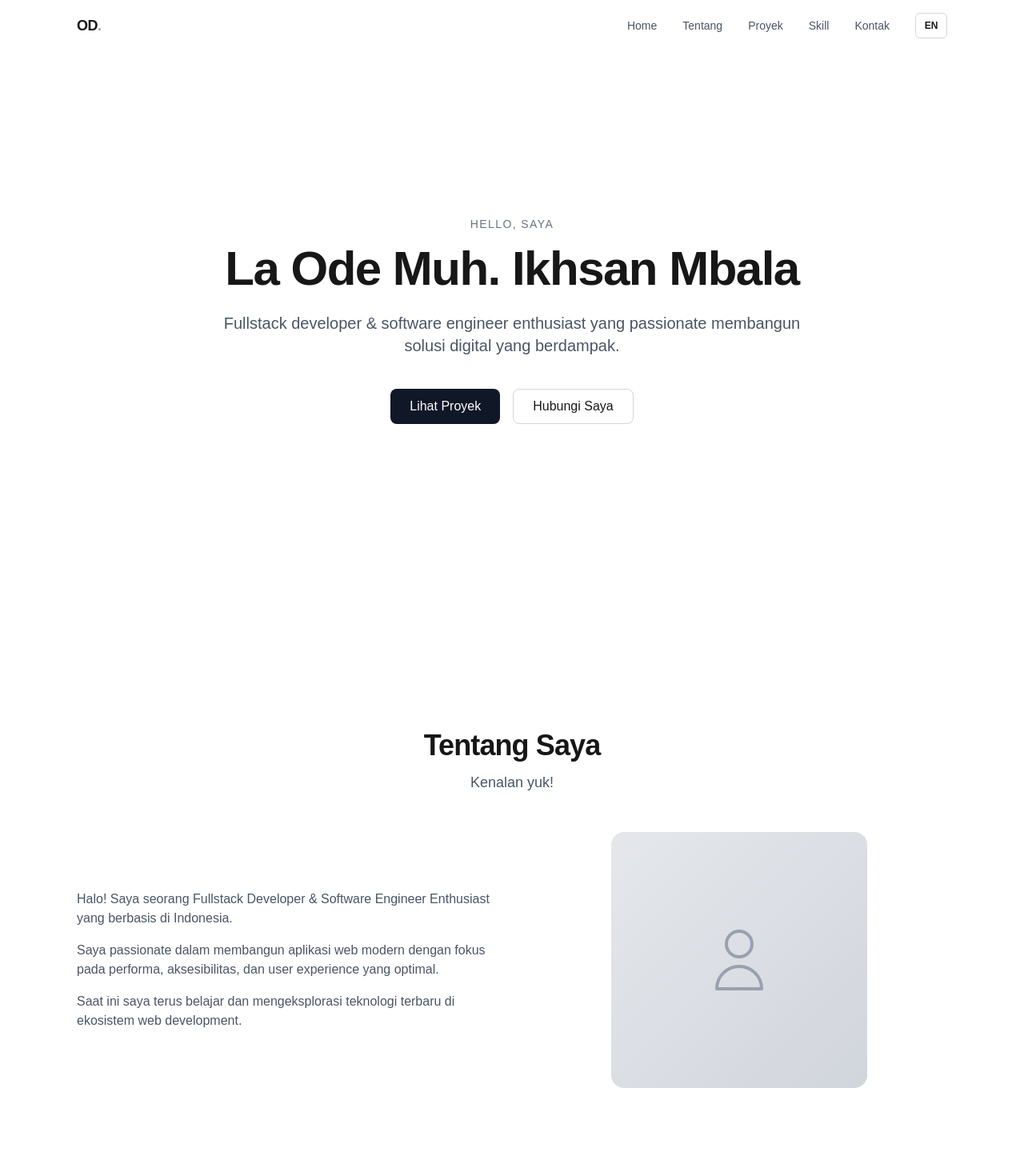
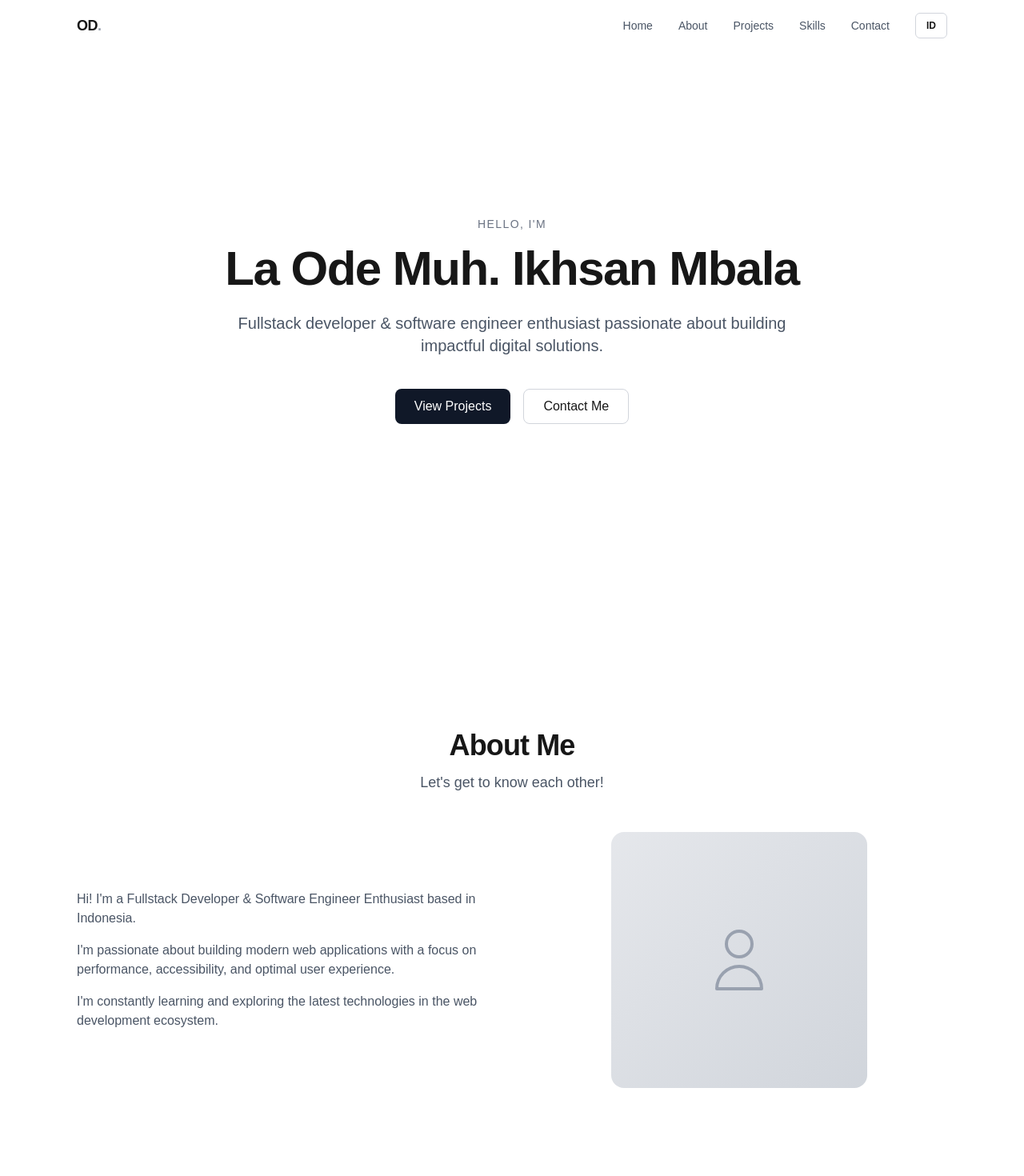
Before and after one commit to Limzy71/Portofolio, a Next.js app: page / in a window 1280 px wide. Shown: the top 1470 px of the page at 80% size. Built offline with nearby package versions, Linux system fonts and the light colour scheme.

Commit message:
refactor: split translations to locales/ + auto-detect browser language

```diff
--- a/contexts/LanguageContext.tsx
+++ b/contexts/LanguageContext.tsx
@@ -1,12 +1,19 @@
 "use client";
 
-import { createContext, useContext, useState, useEffect, useCallback, type ReactNode } from "react";
-import type { Locale } from "@/lib/translations";
-import { translations } from "@/lib/translations";
+import {
+  createContext,
+  useContext,
+  useState,
+  useEffect,
+  useCallback,
+  type ReactNode,
+} from "react";
+import type { Locale, Translation } from "@/lib/locales";
+import { locales } from "@/lib/locales";
 
 interface LanguageContextType {
   locale: Locale;
-  t: (typeof translations)[Locale];
+  t: Translation;
   toggleLocale: () => void;
   setLocale: (locale: Locale) => void;
 }
@@ -15,6 +22,13 @@ const LanguageContext = createContext<LanguageContextType | undefined>(undefined
 
 const STORAGE_KEY = "portfolio-locale";
 
+function detectBrowserLocale(): Locale {
+  if (typeof navigator === "undefined") return "id";
+  const lang = navigator.language;
+  if (lang.startsWith("id")) return "id";
+  return "en";
+}
+
 export function LanguageProvider({ children }: { children: ReactNode }) {
   const [locale, setLocaleState] = useState<Locale>("id");
 
@@ -22,6 +36,10 @@ export function LanguageProvider({ children }: { children: ReactNode }) {
     const saved = localStorage.getItem(STORAGE_KEY) as Locale | null;
     if (saved === "id" || saved === "en") {
       setLocaleState(saved);
+    } else {
+      const detected = detectBrowserLocale();
+      setLocaleState(detected);
+      localStorage.setItem(STORAGE_KEY, detected);
     }
   }, []);
 
@@ -38,7 +56,7 @@ export function LanguageProvider({ children }: { children: ReactNode }) {
     });
   }, []);
 
-  const t = translations[locale];
+  const t = locales[locale] as Translation;
 
   return (
     <LanguageContext.Provider value={{ locale, t, toggleLocale, setLocale }}>
--- /dev/null
+++ b/lib/locales/en.ts
@@ -0,0 +1,53 @@
+export const en = {
+  nav: {
+    home: "Home",
+    tentang: "About",
+    proyek: "Projects",
+    skill: "Skills",
+    kontak: "Contact",
+  },
+  hero: {
+    greeting: "Hello, I'm",
+    description:
+      "Fullstack developer & software engineer enthusiast passionate about building impactful digital solutions.",
+    viewProjects: "View Projects",
+    contactMe: "Contact Me",
+  },
+  about: {
+    title: "About Me",
+    subtitle: "Let's get to know each other!",
+    p1: "Hi! I'm a Fullstack Developer & Software Engineer Enthusiast based in Indonesia.",
+    p2: "I'm passionate about building modern web applications with a focus on performance, accessibility, and optimal user experience.",
+    p3: "I'm constantly learning and exploring the latest technologies in the web development ecosystem.",
+  },
+  projects: {
+    title: "Projects",
+    subtitle: "Some projects I've worked on.",
+    empty: "No projects added yet.",
+    liveDemo: "Live Demo →",
+    sourceCode: "Source Code →",
+  },
+  skills: {
+    title: "Skills",
+    subtitle: "Technologies I work with.",
+    frontend: "Frontend",
+    backend: "Backend",
+    tools: "Tools",
+    design: "Design",
+  },
+  contact: {
+    title: "Contact Me",
+    subtitle: "Got a project or want to chat? Just reach out!",
+    description:
+      "Have a question or want to collaborate? Don't hesitate to contact me.",
+  },
+  footer: {
+    rights: "All rights reserved.",
+    builtWith: "Built with Next.js & Framer Motion",
+  },
+  splash: {
+    skip: "Skip →",
+  },
+} as const;
+
+export type EnTranslation = typeof en;
--- /dev/null
+++ b/lib/locales/id.ts
@@ -0,0 +1,53 @@
+export const id = {
+  nav: {
+    home: "Home",
+    tentang: "Tentang",
+    proyek: "Proyek",
+    skill: "Skill",
+    kontak: "Kontak",
+  },
+  hero: {
+    greeting: "Hello, saya",
+    description:
+      "Fullstack developer & software engineer enthusiast yang passionate membangun solusi digital yang berdampak.",
+    viewProjects: "Lihat Proyek",
+    contactMe: "Hubungi Saya",
+  },
+  about: {
+    title: "Tentang Saya",
+    subtitle: "Kenalan yuk!",
+    p1: "Halo! Saya seorang Fullstack Developer & Software Engineer Enthusiast yang berbasis di Indonesia.",
+    p2: "Saya passionate dalam membangun aplikasi web modern dengan fokus pada performa, aksesibilitas, dan user experience yang optimal.",
+    p3: "Saat ini saya terus belajar dan mengeksplorasi teknologi terbaru di ekosistem web development.",
+  },
+  projects: {
+    title: "Proyek",
+    subtitle: "Beberapa proyek yang pernah saya kerjakan.",
+    empty: "Belum ada proyek ditambahkan.",
+    liveDemo: "Live Demo →",
+    sourceCode: "Source Code →",
+  },
+  skills: {
+    title: "Skill",
+    subtitle: "Teknologi yang saya kuasai.",
+    frontend: "Frontend",
+    backend: "Backend",
+    tools: "Tools",
+    design: "Design",
+  },
+  contact: {
+    title: "Hubungi Saya",
+    subtitle: "Ada proyek atau ingin ngobrol? Langsung aja!",
+    description:
+      "Punya pertanyaan atau ingin berkolaborasi? Jangan ragu untuk menghubungi saya.",
+  },
+  footer: {
+    rights: "All rights reserved.",
+    builtWith: "Dibuat dengan Next.js & Framer Motion",
+  },
+  splash: {
+    skip: "Skip →",
+  },
+} as const;
+
+export type IdTranslation = typeof id;
--- /dev/null
+++ b/lib/locales/index.ts
@@ -0,0 +1,7 @@
+import { id } from "./id";
+import { en } from "./en";
+
+export type Locale = "id" | "en";
+export type Translation = typeof id;
+
+export const locales = { id, en } as const;
--- a/lib/translations.ts
+++ /dev/null
@@ -1,108 +0,0 @@
-export type Locale = "id" | "en";
-
-export const translations = {
-  id: {
-    nav: {
-      home: "Home",
-      tentang: "Tentang",
-      proyek: "Proyek",
-      skill: "Skill",
-      kontak: "Kontak",
-    },
-    hero: {
-      greeting: "Hello, saya",
-      description:
-        "Fullstack developer & software engineer enthusiast yang passionate membangun solusi digital yang berdampak.",
-      viewProjects: "Lihat Proyek",
-      contactMe: "Hubungi Saya",
-    },
-    about: {
-      title: "Tentang Saya",
-      subtitle: "Kenalan yuk!",
-      p1: "Halo! Saya seorang Fullstack Developer & Software Engineer Enthusiast yang berbasis di Indonesia.",
-      p2: "Saya passionate dalam membangun aplikasi web modern dengan fokus pada performa, aksesibilitas, dan user experience yang optimal.",
-      p3: "Saat ini saya terus belajar dan mengeksplorasi teknologi terbaru di ekosistem web development.",
-    },
-    projects: {
-      title: "Proyek",
-      subtitle: "Beberapa proyek yang pernah saya kerjakan.",
-      empty: "Belum ada proyek ditambahkan.",
-      liveDemo: "Live Demo →",
-      sourceCode: "Source Code →",
-    },
-    skills: {
-      title: "Skill",
-      subtitle: "Teknologi yang saya kuasai.",
-      frontend: "Frontend",
-      backend: "Backend",
-      tools: "Tools",
-      design: "Design",
-    },
-    contact: {
-      title: "Hubungi Saya",
-      subtitle: "Ada proyek atau ingin ngobrol? Langsung aja!",
-      description:
-        "Punya pertanyaan atau ingin berkolaborasi? Jangan ragu untuk menghubungi saya.",
-    },
-    footer: {
-      rights: "All rights reserved.",
-      builtWith: "Dibuat dengan Next.js & Framer Motion",
-    },
-    splash: {
-      skip: "Skip →",
-    },
-  },
-  en: {
-    nav: {
-      home: "Home",
-      tentang: "About",
-      proyek: "Projects",
-      skill: "Skills",
-      kontak: "Contact",
-    },
-    hero: {
-      greeting: "Hello, I'm",
-      description:
-        "Fullstack developer & software engineer enthusiast passionate about building impactful digital solutions.",
-      viewProjects: "View Projects",
-      contactMe: "Contact Me",
-    },
-    about: {
-      title: "About Me",
-      subtitle: "Let's get to know each other!",
-      p1: "Hi! I'm a Fullstack Developer & Software Engineer Enthusiast based in Indonesia.",
-      p2: "I'm passionate about building modern web applications with a focus on performance, accessibility, and optimal user experience.",
-      p3: "I'm constantly learning and exploring the latest technologies in the web development ecosystem.",
-    },
-    projects: {
-      title: "Projects",
-      subtitle: "Some projects I've worked on.",
-      empty: "No projects added yet.",
-      liveDemo: "Live Demo →",
-      sourceCode: "Source Code →",
-    },
-    skills: {
-      title: "Skills",
-      subtitle: "Technologies I work with.",
-      frontend: "Frontend",
-      backend: "Backend",
-      tools: "Tools",
-      design: "Design",
-    },
-    contact: {
-      title: "Contact Me",
-      subtitle: "Got a project or want to chat? Just reach out!",
-      description:
-        "Have a question or want to collaborate? Don't hesitate to contact me.",
-    },
-    footer: {
-      rights: "All rights reserved.",
-      builtWith: "Built with Next.js & Framer Motion",
-    },
-    splash: {
-      skip: "Skip →",
-    },
-  },
-} as const;
-
-export type Translation = (typeof translations)[Locale];
```
